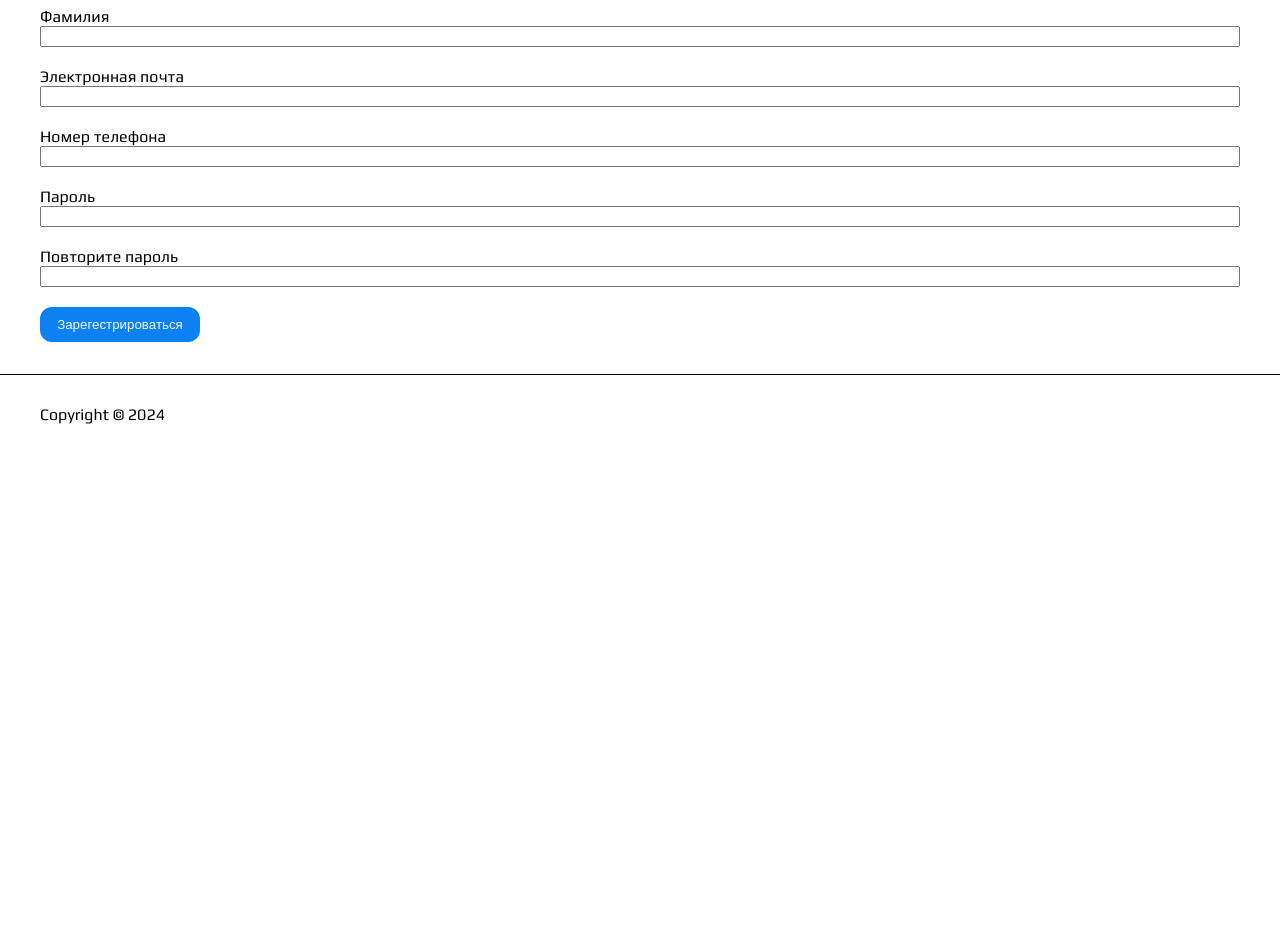
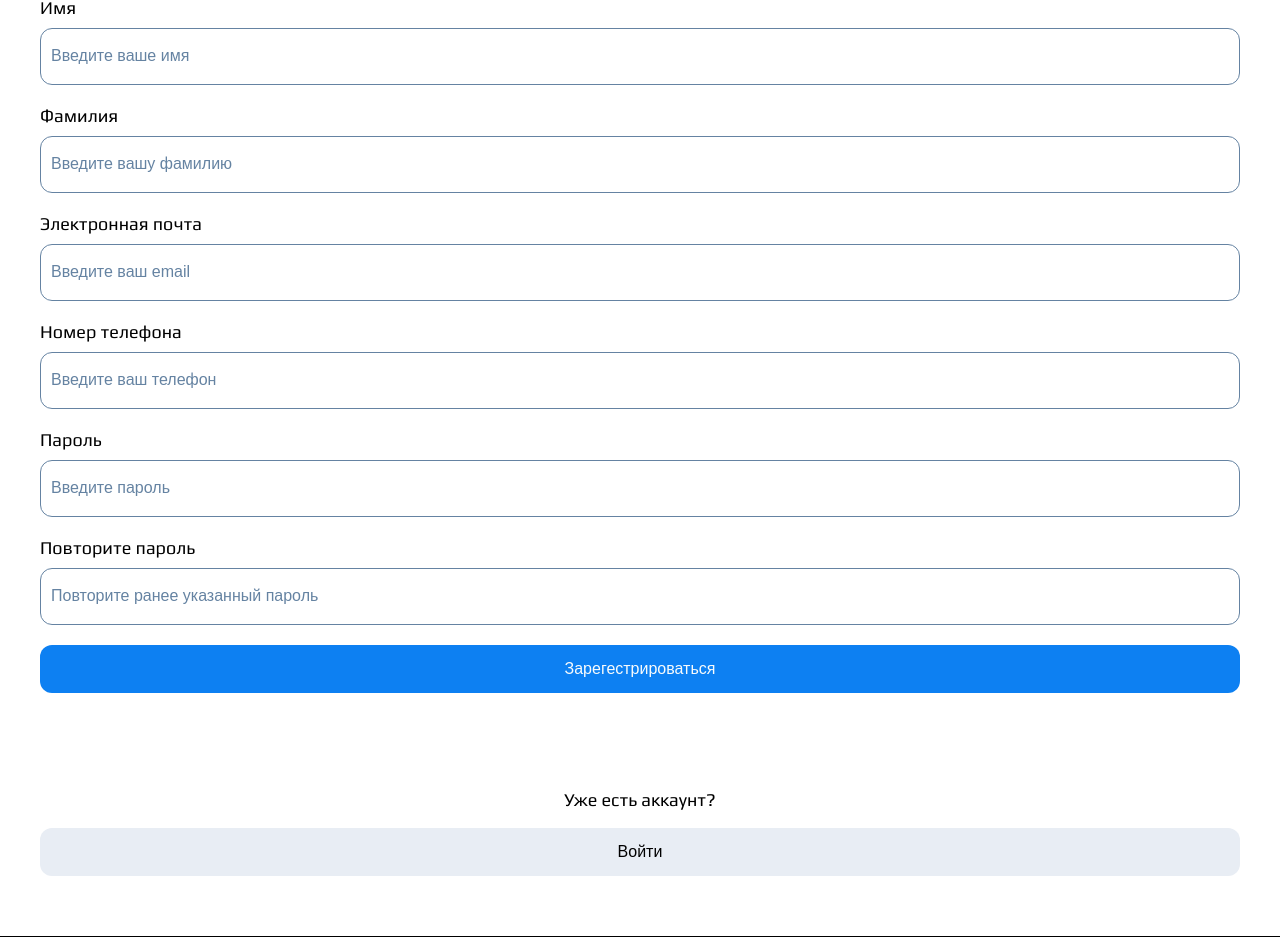
Before and after one commit to hisshihi/cepheus-serves-front, a Vue app: page /register in a window 1280 px wide. Shown: the part 119-1071 px from the top of the page. Before the commit the page ends 800 px from the top, so only its background shows below. Built offline with nearby package versions, Linux system fonts and the light colour scheme.

Commit message:
Добавил стили для авторизации и регистрации

```diff
--- a/src/App.vue
+++ b/src/App.vue
@@ -86,11 +86,51 @@ a {
 }
 
 /* Стили для слайдера */
-.swiper-button-next, .swiper-button-prev {
+.swiper-button-next,
+.swiper-button-prev {
   color: white !important;
 }
 
 .swiper-pagination-bullet {
   background-color: white !important;
 }
+
+/* Стили для формы */
+input {
+  margin-bottom: 20px;
+  margin-top: 10px;
+  border-radius: 12px;
+  border: 1px #6583a2 solid;
+  padding: 20px 10px;
+}
+
+input::placeholder {
+  color: #6583a2;
+  font-size: 16px;
+}
+
+input:focus {
+  border-color: #6583a2;
+  outline: none;
+  color: #6583a2;
+}
+
+label {
+  font-size: 18px;
+  font-weight: 500;
+}
+
+form {
+  display: grid;
+  align-items: center;
+  margin-top: 50px;
+  /* max-width: 900px; */
+}
+
+/* Просто текст */
+.text {
+  margin-top: 50px;
+  font-size: 18px;
+  font-weight: 500;
+}
 </style>
--- a/src/components/ButtonComponent.vue
+++ b/src/components/ButtonComponent.vue
@@ -1,5 +1,5 @@
 <template>
-  <button class="button" :type="type">{{ name }}</button>
+  <button :class="styleButton" :type="type">{{ name }}</button>
 </template>
 
 <script>
@@ -7,6 +7,7 @@ export default {
   props: {
     name: String,
     type: String,
+    styleButton: { type: String, required: false, default: "button" },
   },
 };
 </script>
@@ -19,8 +20,28 @@ export default {
   text-align: center;
   padding: 10px 0;
   cursor: pointer;
-  max-width: 160px;
+  /* max-width: 160px; */
+  height: 48px;
   padding: 10px;
-  color: #F7FAFC;
+  color: #f7fafc;
+  font-size: 16px;
+  margin-bottom: 10px;
+  width: 100%;
+}
+
+.buttonGray {
+  background-color: #e8edf4;
+  border-radius: 12px;
+  border: none;
+  text-align: center;
+  padding: 10px 0;
+  cursor: pointer;
+  /* max-width: 160px; */
+  height: 48px;
+  padding: 10px;
+  color: black;
+  font-size: 16px;
+  margin-bottom: 10px;
+  width: 100%;
 }
 </style>
--- a/src/views/AuthenticateVuew.vue
+++ b/src/views/AuthenticateVuew.vue
@@ -1,18 +1,40 @@
 <template>
-  <div>
+  <div class="center-form" style="margin-bottom: 300px">
     <form action="" method="post">
       <label for="">Электронная почта</label>
-      <input v-model="email" type="email" name="" id="" />
+      <input
+        v-model="email"
+        type="email"
+        name=""
+        id=""
+        placeholder="Введите свой email"
+        autofocus
+        required
+      />
 
       <label for="">Пароль</label>
-      <input v-model="password" type="password" name="" id="" />
+      <input
+        v-model="password"
+        type="password"
+        name=""
+        id=""
+        placeholder="Введите свой пароль"
+        required
+      />
 
       <button-component
         @click.prevent="submitAuth"
         :name="'Войти'"
         :type="submit"
       ></button-component>
-      <router-link to="register"><p>Зарегистрироваться</p></router-link>
+      <p class="error">{{ message }}</p>
+      <div class="center"><p class="text">Ещё нет аккаунта?</p></div>
+      <router-link to="/register"
+        ><button-component
+          :name="'Зарегистрироваться'"
+          :class="'buttonGray'"
+        ></button-component
+      ></router-link>
     </form>
     <p class="text-danger">{{ message }}</p>
   </div>
@@ -49,20 +71,23 @@ export default {
           localStorage.setItem("token", token);
           this.email = "";
           this.password = "";
-          window.location.href = "/"
+          window.location.href = "/";
         })
-        .catch((error) => this.message = "Такой пользователь не найден");
+        .catch((error) => (this.message = "Логин или пароль не верный"));
     },
   },
 };
 </script>
 
 <style scoped>
-form {
-  display: grid;
+.center-form {
+  max-width: 900px;
+  margin: 0 auto;
 }
 
-input {
-  margin-bottom: 20px;
+.error {
+  color: red;
+  font-weight: 400;
+  font-size: 18px;
 }
 </style>
--- a/src/views/RegisterView.vue
+++ b/src/views/RegisterView.vue
@@ -1,23 +1,66 @@
 <template>
-  <div>
+  <div style="margin-bottom: 50px">
     <form action="" method="post">
       <label for="">Имя</label>
-      <input v-model="firstname" type="text" name="" id="" />
+      <input
+        v-model="firstname"
+        type="text"
+        name=""
+        id=""
+        autofocus
+        required
+        placeholder="Введите ваше имя"
+      />
 
       <label for="">Фамилия</label>
-      <input v-model="lastname" type="text" name="" id="" />
+      <input
+        v-model="lastname"
+        type="text"
+        name=""
+        id=""
+        required
+        placeholder="Введите вашу фамилию"
+      />
 
       <label for="">Электронная почта</label>
-      <input v-model="email" type="email" name="" id="" />
+      <input
+        v-model="email"
+        type="email"
+        name=""
+        id=""
+        required
+        placeholder="Введите ваш email"
+      />
 
       <label for="">Номер телефона</label>
-      <input v-model="phone" type="tel" name="" id="" />
+      <input
+        v-model="phone"
+        type="tel"
+        name=""
+        id=""
+        placeholder="Введите ваш телефон"
+        required
+      />
 
       <label for="">Пароль</label>
-      <input v-model="password" type="password" name="" id="" />
+      <input
+        v-model="password"
+        type="password"
+        name=""
+        id=""
+        placeholder="Введите пароль"
+        required
+      />
 
       <label for="">Повторите пароль</label>
-      <input v-model="repeatPassword" type="password" name="" id="" />
+      <input
+        v-model="repeatPassword"
+        type="password"
+        name=""
+        id=""
+        placeholder="Повторите ранее указанный пароль"
+        required
+      />
 
       <button-component
         @click.prevent="submitReg"
@@ -25,7 +68,14 @@
         :name="'Зарегестрироваться'"
         :type="submit"
       ></button-component>
-      <p>{{ message }}</p>
+      <p class="error">{{ message }}</p>
+      <div class="center"><p class="text">Уже есть аккаунт?</p></div>
+      <router-link to="/authenticate"
+        ><button-component
+          :name="'Войти'"
+          :class="'buttonGray'"
+        ></button-component
+      ></router-link>
     </form>
   </div>
 </template>
@@ -84,11 +134,11 @@ export default {
           this.phone = "";
           this.password = "";
           this.repeatPassword = "";
-          window.location.href = "/"
+          window.location.href = "/";
         })
         .catch((error) => {
           console.log(error);
-          this.message = "Пользователь с таким Email уже существует"
+          this.message = "Пользователь с таким Email уже существует";
         });
     },
     checkPassword() {
@@ -112,4 +162,10 @@ form {
 input {
   margin-bottom: 20px;
 }
+
+.error {
+  color: red;
+  font-weight: 400;
+  font-size: 18px;
+}
 </style>
```
